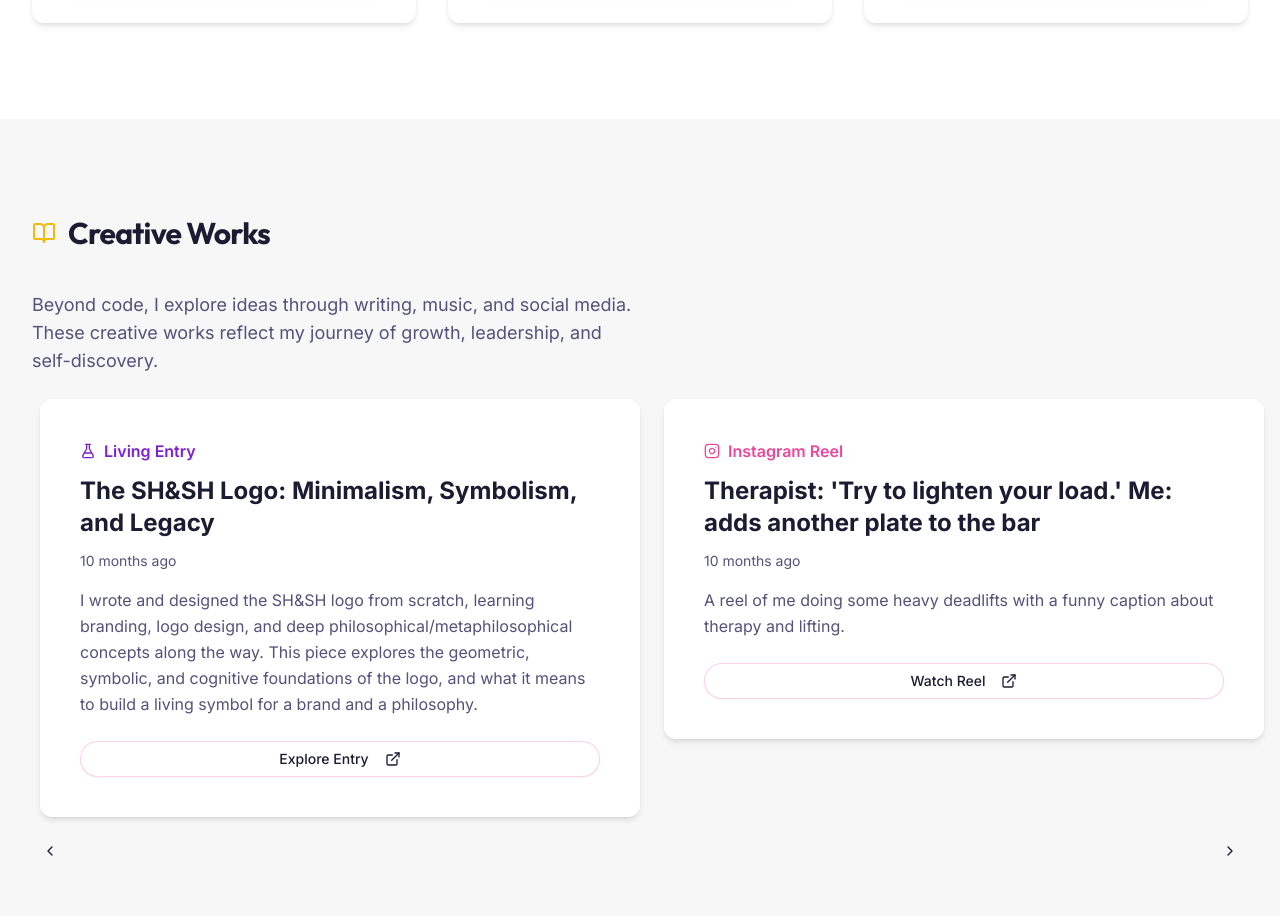
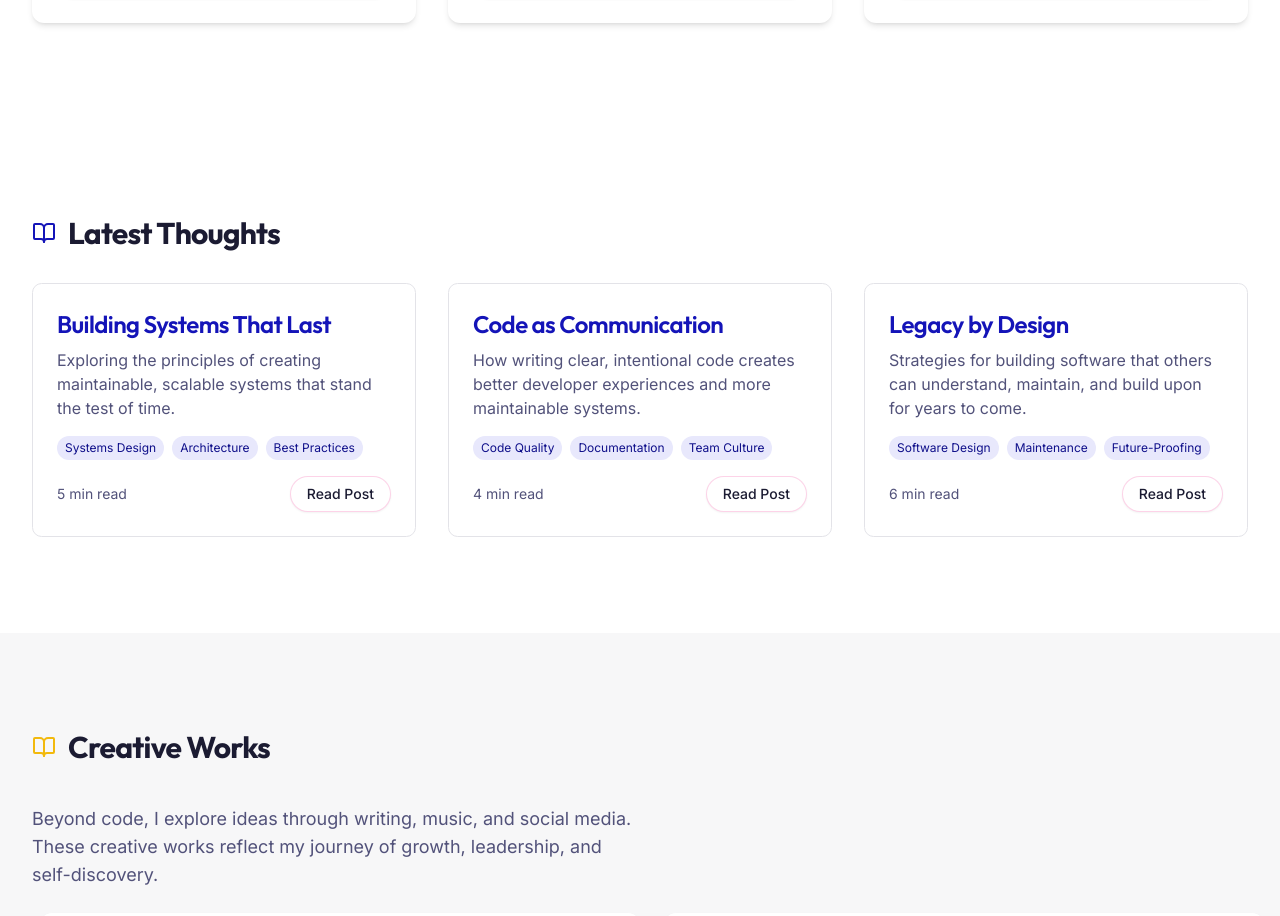
Before and after one commit to antoniwan/antonio-builds-software, a Next.js app: page / in a window 1280 px wide. Shown: the part 3179-4095 px from the top of the page. Built offline with nearby package versions, Linux system fonts and the light colour scheme.

Commit message:
Add BlogSection to Home page to provide additional content and enhance user engagement

```diff
--- a/app/page.tsx
+++ b/app/page.tsx
@@ -7,6 +7,7 @@ import { AboutSiteSection } from '@/components/sections/about-site-section';
 import { PrinciplesSection } from '@/components/sections/principles-section';
 import { SocialLinksSection } from '@/components/sections/social-links-section';
 import { ProjectsSection } from '@/components/sections/projects-section';
+import { BlogSection } from '@/components/sections/blog-section';
 import { CreativeWorksSection } from '@/components/sections/creative-works-section';
 import { AboutSection } from '@/components/sections/about-section';
 import { ContactSection } from '@/components/sections/contact-section';
@@ -24,6 +25,7 @@ export default function Home() {
         <PrinciplesSection />
         <SocialLinksSection />
         <ProjectsSection />
+        <BlogSection />
         <CreativeWorksSection />
         <AboutSection />
         <ContactSection />
--- /dev/null
+++ b/components/sections/blog-section.tsx
@@ -0,0 +1,54 @@
+import { BookOpen } from 'lucide-react';
+import { SectionHeader } from '@/components/section-header';
+import { Button } from '@/components/ui/button';
+import { posts } from '@/data/posts';
+import Link from 'next/link';
+
+export function BlogSection() {
+  return (
+    <section id="blog" className="py-12 md:py-16 lg:py-24">
+      <div className="container space-y-6 md:space-y-8">
+        <div className="flex items-center fade-in">
+          <SectionHeader
+            icon={<BookOpen className="h-6 w-6 text-[hsl(var(--vegeta-blue))]" />}
+            title="Latest Thoughts"
+          />
+        </div>
+        <div className="grid gap-6 md:gap-8 md:grid-cols-2 lg:grid-cols-3">
+          {posts.map((post, index) => (
+            <article
+              key={post.slug}
+              className="fade-in p-6 rounded-lg border border-border bg-card hover:bg-card/80 transition-colors flex flex-col"
+              style={{ animationDelay: `${index * 0.1}s` }}
+            >
+              <div className="flex-grow">
+                <h3 className="text-heading-3 mb-2 text-[hsl(var(--vegeta-blue))]">{post.title}</h3>
+                <p className="text-muted-foreground mb-4">{post.excerpt}</p>
+                <div className="flex flex-wrap gap-2 mb-4">
+                  {post.tags.map((tag) => (
+                    <span
+                      key={tag}
+                      className="text-xs px-2 py-1 rounded-full bg-[hsl(var(--vegeta-blue-light))] text-[hsl(var(--vegeta-blue-dark))]"
+                    >
+                      {tag}
+                    </span>
+                  ))}
+                </div>
+              </div>
+              <div className="flex items-center justify-between mt-auto">
+                <span className="text-sm text-muted-foreground">{post.readingTime}</span>
+                <Button
+                  asChild
+                  variant="outline"
+                  className="rounded-full border-primary/20 hover:bg-primary/5 dark:text-foreground"
+                >
+                  <Link href={`/blog/${post.slug}`}>Read Post</Link>
+                </Button>
+              </div>
+            </article>
+          ))}
+        </div>
+      </div>
+    </section>
+  );
+}
--- /dev/null
+++ b/data/posts.ts
@@ -0,0 +1,38 @@
+export interface Post {
+  slug: string;
+  title: string;
+  excerpt: string;
+  date: string;
+  readingTime: string;
+  tags: string[];
+}
+
+export const posts: Post[] = [
+  {
+    slug: 'building-systems-that-last',
+    title: 'Building Systems That Last',
+    excerpt:
+      'Exploring the principles of creating maintainable, scalable systems that stand the test of time.',
+    date: '2024-03-15',
+    readingTime: '5 min read',
+    tags: ['Systems Design', 'Architecture', 'Best Practices'],
+  },
+  {
+    slug: 'code-as-communication',
+    title: 'Code as Communication',
+    excerpt:
+      'How writing clear, intentional code creates better developer experiences and more maintainable systems.',
+    date: '2024-02-28',
+    readingTime: '4 min read',
+    tags: ['Code Quality', 'Documentation', 'Team Culture'],
+  },
+  {
+    slug: 'legacy-by-design',
+    title: 'Legacy by Design',
+    excerpt:
+      'Strategies for building software that others can understand, maintain, and build upon for years to come.',
+    date: '2024-01-10',
+    readingTime: '6 min read',
+    tags: ['Software Design', 'Maintenance', 'Future-Proofing'],
+  },
+];
```
